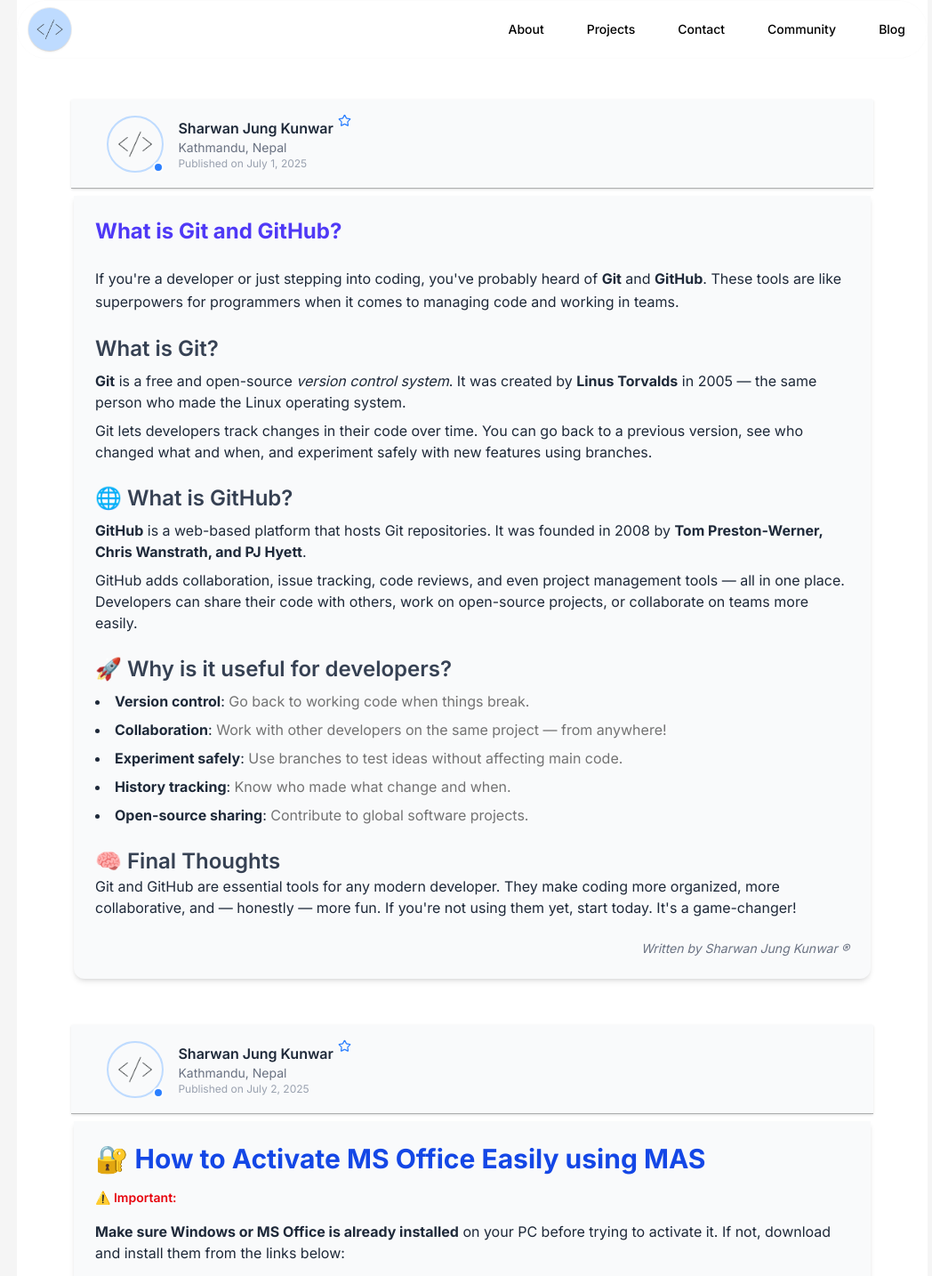
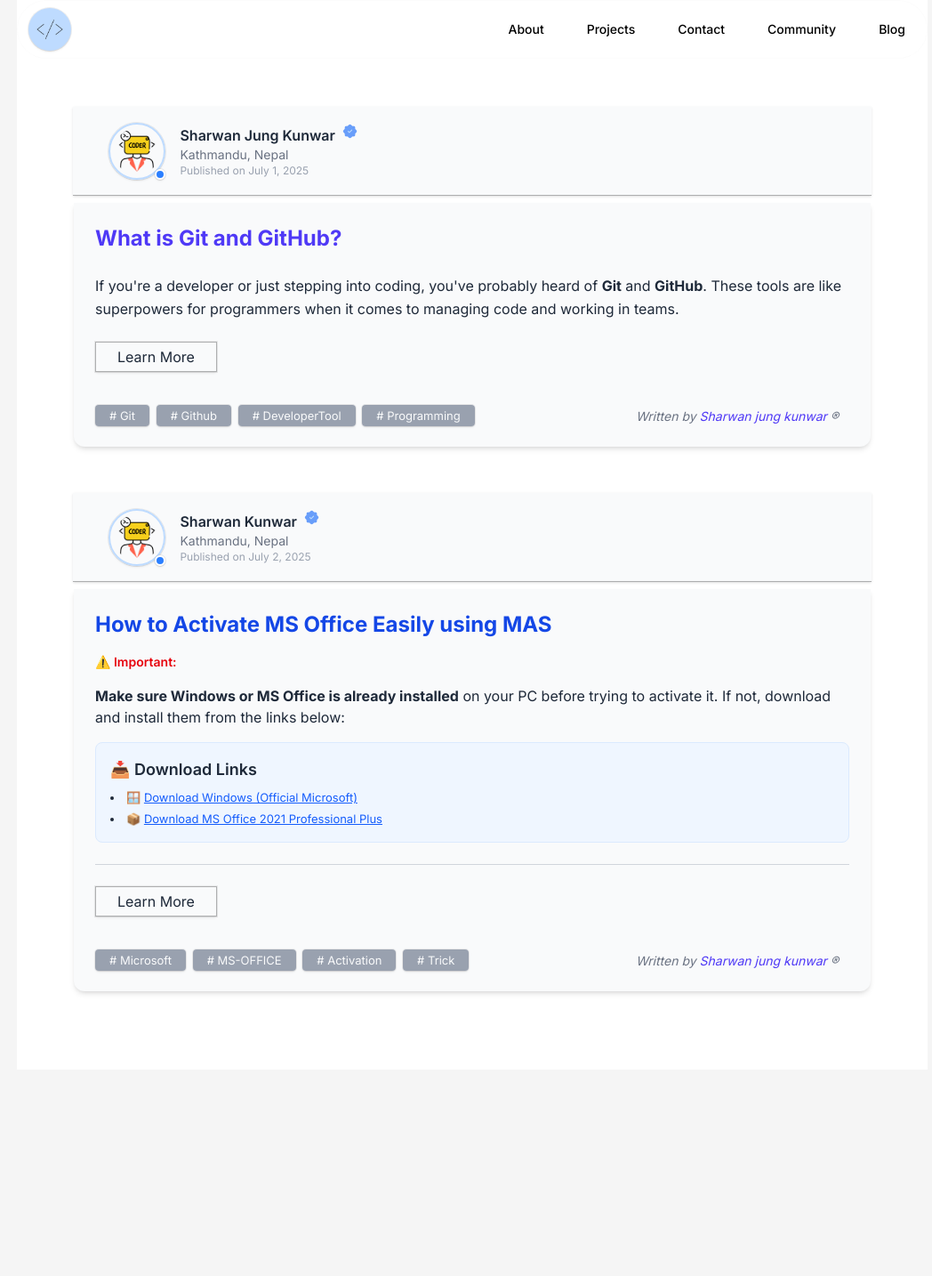
Before and after one commit to SharwanKunwar/Dev, a Next.js app: page /blog in a window 1280 px wide. Shown: the top 1434 px of the page at 89% size, without its empty margins (109-1157 px from the left). After the commit the page ends 1202 px from the top, so only its background shows below. Built offline with nearby package versions, Linux system fonts and the light colour scheme.

Commit message:
updated pages blog about etc

```diff
--- a/app/blog/UserCard.jsx
+++ b/app/blog/UserCard.jsx
@@ -1,18 +1,18 @@
 import React from 'react';
-import { Star } from 'lucide-react'; // using lucide icon
+import Image from 'next/image';
 
 function UserCard({ name, address, postTime, img }) {
   return (
-    <div className="flex items-center md:w-[88%] w-screen md:px-10 px-5 h-full gap-4 md:p-4  border-b border-black/30 shadow-sm bg-gray-50 mb-4">
+    <div className="flex items-center md:w-[89%] w-screen md:px-10 px-5 h-full gap-4 md:p-4  border-b border-black/30 shadow-sm bg-gray-50 mb-4">
       {/* Profile image with blue dot */}
       <div className="relative w-16 h-16">
         <img
           src={img}
           alt={name}
-          className="w-16 h-16 object-cover rounded-full border-2 border-blue-200 p-1"
+          className="w-16 h-16 object-cover rounded-full border-2 border-blue-200 p-1 mastShadow"
         />
         {/* Blue dot at bottom-right */}
-        <span className="absolute bottom-0 right-0 w-3 h-3 bg-blue-500 border-2 border-white rounded-full" />
+        <span className="absolute bottom-0 right-0 w-3 h-3 bg-blue-500 border-2 border-white rounded-full mastShadow" />
       </div>
 
       {/* User Info */}
@@ -20,7 +20,7 @@
         <div className="flex items-center gap-2 font-semibold text-gray-800">
           <span>{name}</span>
           {/* Blue star icon */}
-          <Star size={15} className="text-blue-500 absolute left-45 -top-1" />
+          <Image src="/verify.png" width={17} height={17} alt="verify" className=' pb-2'/>
         </div>
         <p className="text-sm text-gray-500">{address}</p>
         <p className="text-xs text-gray-400">{postTime}</p>
--- a/app/blog/page.jsx
+++ b/app/blog/page.jsx
@@ -1,20 +1,22 @@
 import { Container } from '../components/Container'
-import React from 'react'
 import Blog01 from './posts/Blog01'
 import Blog02 from './posts/Blog02'
 import UserCard from './UserCard'
 
+
 function Page() {
+
   return (
+
     <Container>
-      <div className=''>
+      <div className='p-2'>
         <div className='pt-10 '>
           <section className=' flex justify-center items-center w-full h-[100px]'>
               <UserCard
             name="Sharwan Jung Kunwar"
             address="Kathmandu, Nepal"
             postTime="Published on July 1, 2025"
-            img="computer.png"
+            img="coder.png"
           />
           </section>
         <Blog01/>
@@ -24,10 +26,10 @@
           <div className='pt-15 '>
           <section className=' flex justify-center items-center w-full h-[100px]'>
               <UserCard
-            name="Sharwan Jung Kunwar"
+            name="Sharwan Kunwar"
             address="Kathmandu, Nepal"
             postTime="Published on July 2, 2025"
-            img="computer.png"
+            img="coder.png"
           />
           </section>
         <Blog02/>
@@ -38,6 +40,7 @@
 
       </div>
     </Container>
+
   )
 }
 
--- a/app/blog/posts/Blog01.jsx
+++ b/app/blog/posts/Blog01.jsx
@@ -1,9 +1,12 @@
 'use client';
 
-import React from 'react';
+import React, { useState } from 'react';
 import { motion } from 'framer-motion';
+import FotterTextBounce from './FotterTextBounce';
 
 export default function Blog01() {
+  const [learnMore, setLearnMore] =useState(false);
+
   return (
     <motion.section
       className="max-w-4xl mx-auto p-6 bg-gray-50 text-gray-800 rounded-b-xl shadow-md space-y-6"
@@ -21,9 +24,13 @@
         working in teams.
       </p>
 
+      <button onClick={()=>setLearnMore(!learnMore)} className='mastShadow py-1 px-6 border border-black/30 hover:border-white/30 hover:bg-blue-300 hover:rounded mb-10'>Learn More</button>
+      {
+        learnMore && (
+          <>
            {/* Git Section */}
             <div className="space-y-2">
-        <h2 className="text-2xl font-semibold text-gray-700">What is Git?</h2>
+              <h2 className="text-2xl font-semibold text-indigo-500">What is Git?</h2>
               <p>
                 <strong>Git</strong> is a free and open-source <em>version control system</em>. It was created by{' '}
                 <strong>Linus Torvalds</strong> in 2005 — the same person who made the Linux operating system.
@@ -36,7 +43,7 @@
 
             {/* GitHub Section */}
             <div className="space-y-2">
-        <h2 className="text-2xl font-semibold text-gray-700">🌐 What is GitHub?</h2>
+              <h2 className="text-2xl font-semibold text-indigo-500">What is GitHub?</h2>
               <p>
                 <strong>GitHub</strong> is a web-based platform that hosts Git repositories. It was founded in 2008 by{' '}
                 <strong>Tom Preston-Werner, Chris Wanstrath, and PJ Hyett</strong>.
@@ -49,7 +56,7 @@
 
             {/* Why It's Useful */}
             <div>
-        <h2 className="text-2xl font-semibold text-gray-700">🚀 Why is it useful for developers?</h2>
+              <h2 className="text-2xl font-semibold text-indigo-500">Why is it useful for developers?</h2>
               <ul className="list-disc list-inside space-y-2 mt-2 text-gray-800">
                 <li>
                   <strong>Version control</strong>: <span className='text-neutral-500'>Go back to working code when things break.</span>
@@ -71,14 +78,18 @@
 
             {/* Final Thoughts */}
             <div>
-        <h2 className="text-2xl font-semibold text-gray-700">🧠 Final Thoughts</h2>
-        <p>
+              <h2 className="text-2xl font-semibold text-indigo-500 py-1">Final Thoughts</h2>
+              <p className='mb-15'>
                 Git and GitHub are essential tools for any modern developer. They make coding more organized, more
                 collaborative, and — honestly — more fun. If you're not using them yet, start today. It's a game-changer!
               </p>
             </div>
+      </>
+      )}
 
-      <p className="italic text-sm text-right text-gray-500">Written by Sharwan Jung Kunwar ®</p>
+
+
+      <FotterTextBounce author={'Sharwan jung kunwar'} tag01={'Git'} tag02={'Github'} tag03={'DeveloperTool'} tag04={'Programming'}/>
     </motion.section>
   );
 }
--- a/app/blog/posts/Blog02.jsx
+++ b/app/blog/posts/Blog02.jsx
@@ -1,10 +1,13 @@
 'use client';
 
-import React from 'react';
+import React, { useState } from 'react';
 import { motion } from 'motion/react';
 import Link from 'next/link';
+import FotterTextBounce from './FotterTextBounce';
 
 export default function Blog02() {
+  const [learnMore, setLearnMore] = useState(false);
+
   return (
     <motion.div
       className="max-w-4xl mx-auto p-6 bg-gray-50 text-gray-800 rounded-b-xl shadow-md space-y-6"
@@ -12,8 +15,8 @@
       animate={{ opacity: 1, y: 0 }}
       transition={{ duration: 0.6 }}
     >
-      <motion.h1 className="text-3xl font-bold text-blue-700 mb-4" whileHover={{ scale: 1.02 }}>
-        🔐 How to Activate MS Office Easily using MAS
+      <motion.h1 className="text-2xl font-bold text-blue-700 mb-4">
+        How to Activate MS Office Easily using MAS
       </motion.h1>
 
       <div className="space-y-4">
@@ -25,7 +28,7 @@
 
         <div className="bg-blue-50 p-4 rounded-lg border border-blue-100">
           <h3 className="font-semibold text-lg mb-2">📥 Download Links</h3>
-          <ul className="list-disc list-inside space-y-1">
+          <ul className="list-disc list-inside space-y-1 text-[13px]">
             <li>
               🪟{' '}
               <Link href="https://www.microsoft.com/en-us/software-download/windows11" target="_blank" className="text-blue-600 underline">
@@ -48,7 +51,11 @@
 
       <hr className="my-6 border-gray-300" />
 
-      <section className="space-y-6">
+      <button onClick={()=>setLearnMore(!learnMore)} className='mastShadow py-1 px-6 border border-black/30 hover:border-white/30 hover:bg-blue-300 hover:rounded mb-10'>Learn More</button>
+      {
+        learnMore && (
+          <>
+          <section className="space-y-6">
         <h2 className="text-2xl font-semibold">🪟 Step-by-Step Activation Guide</h2>
 
         <div className="space-y-2">
@@ -69,7 +76,7 @@
 
         <div className="space-y-2">
           <h3 className="font-semibold text-lg">🔹 Step 3: Choose What to Activate</h3>
-          <ul className="list-disc list-inside ml-4">
+          <ul className="list-disc list-inside ml-4 text-sm md:text-md">
             <li>Press <strong>1</strong> → Activate <strong>Windows</strong> (Permanent – HWID method)</li>
             <li>Press <strong>2</strong> → Activate <strong>MS Office</strong> (Permanent - via Ohook)</li>
           </ul>
@@ -77,7 +84,7 @@
 
         <div className="bg-green-50 border border-green-200 p-4 rounded-lg space-y-2">
           <h4 className="font-semibold text-green-700">💡 For Windows Activation</h4>
-          <ul className="list-disc list-inside ml-4">
+          <ul className="list-disc list-inside ml-4 text-sm md:text-md">
             <li>Press <code>1</code></li>
             <li>Activation will begin automatically</li>
             <li>Wait until it says <strong>"Activation successful ✅"</strong></li>
@@ -97,14 +104,17 @@
           <h3 className="font-semibold text-lg">🔁 Step 4: Restart Your Computer</h3>
           <p>Once the activation is finished, <strong>restart your PC</strong> to apply changes.</p>
         </div>
-      </section>
-
       <hr className="my-6 border-gray-300" />
 
-      <div className="text-center text-xl text-green-600 font-semibold">
+      <div className="text-center text-md mb-15 text-green-600 font-semibold">
         🎉 Done! Your <span className="font-bold">Windows</span> or <span className="font-bold">Microsoft Office</span> is now successfully activated. Enjoy! 🙌
       </div>
-      <p className="italic text-sm text-right text-gray-500">Written by Sharwan Jung Kunwar ®</p>
+      </section>
+          </>
+        )
+      }
+
+      <FotterTextBounce author={'Sharwan jung kunwar'} tag01={'Microsoft'} tag02={'MS-OFFICE'} tag03={'Activation'} tag04={'Trick'}/>
     </motion.div>
   );
 }
--- /dev/null
+++ b/app/blog/posts/FotterTextBounce.jsx
@@ -0,0 +1,32 @@
+import React from 'react'
+import { motion } from 'motion/react'
+
+function FotterTextBounce({author,tag01,tag02,tag03,tag04}) {
+  return (
+    <>
+      <section className=' w-full flex gap-2'>
+        <div className=' w-[70%] md:flex hidden'>
+            <p className=' text-neutral-400 text-[13px]'><span className='bg-gray-400 text-gray-50 px-4 py-1 mr-1 rounded mastShadow'># {tag01}</span> <span className='bg-gray-400 mr-1 text-gray-50 px-4 py-1 rounded mastShadow'># {tag02}</span> <span className='bg-gray-400 mr-1 text-gray-50 px-4 py-1 rounded mastShadow'># {tag03}</span> <span className='bg-gray-400 text-gray-50 px-4 py-1 rounded mastShadow'># {tag04}</span></p>
+        </div>
+        <div className=' md:w-[30%] w-full flex md:justify-center justify-end items-center '>
+        <motion.p
+        initial={{ x: -100, opacity: 0, filter: 'blur(5px)' }}
+        whileInView={{ x: 0, opacity: 1, filter: 'blur(0px)' }}
+        transition={{
+          type: 'spring',
+          stiffness: 300,
+          damping: 10,
+          bounce: 0.4,
+          duration: 0.3
+        }}
+        className="italic text-sm text-right text-gray-500"
+      >
+        Written by <span className='text-indigo-600'>{author}</span> ®
+      </motion.p>
+        </div>
+      </section>
+    </>
+  )
+}
+
+export default FotterTextBounce
--- /dev/null
+++ b/app/contaxt/userContext.js
@@ -0,0 +1,19 @@
+// UserContext.js
+import React, { createContext, useState, useContext } from 'react';
+
+// Create the context
+const UserContext = createContext();
+
+// Create a provider component
+export const UserProvider = ({ children }) => {
+  const [username, setUsername] = useState("Sharwan Jung Kunwar");
+
+  return (
+    <UserContext.Provider value={{ username, setUsername }}>
+      {children}
+    </UserContext.Provider>
+  );
+};
+
+// Custom hook for easier usage
+export const useUser = () => useContext(UserContext);
```
Also changed, not shown: public/verify.png (added). Lines whose indentation alone changed are shown as unchanged.
